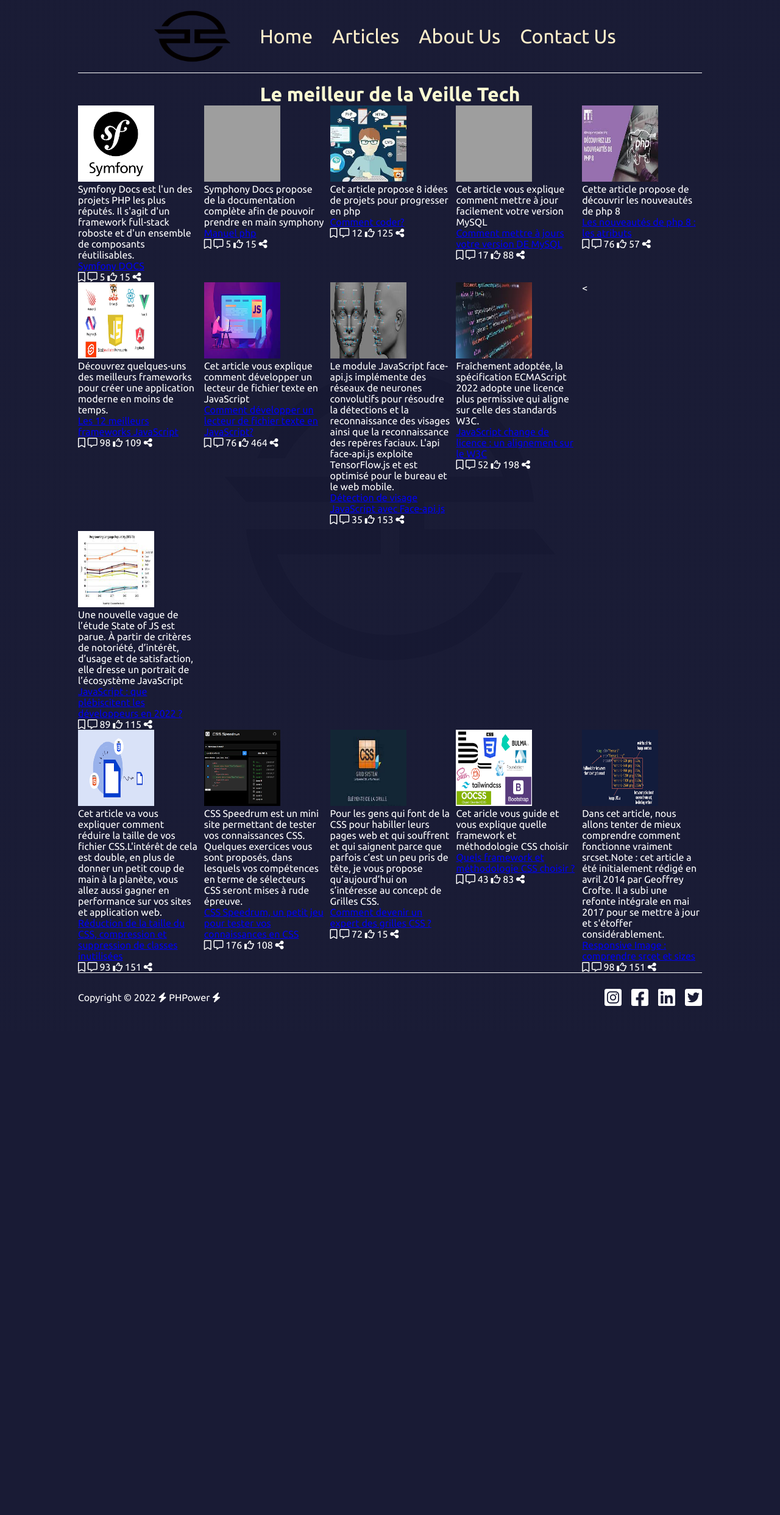
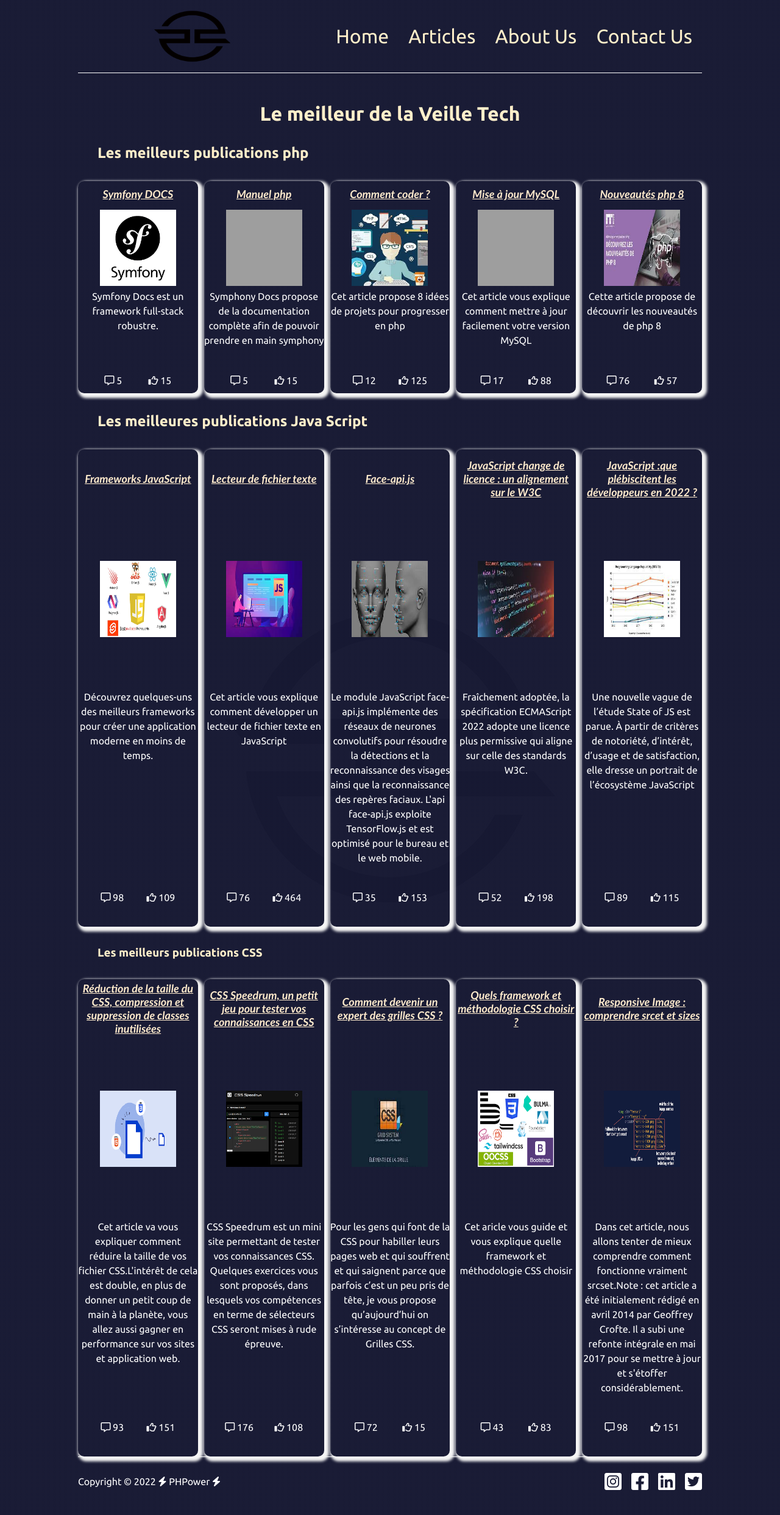
Before and after one commit to Florent-V/WCS_Projet_01_Tech_NEws, a PHP site: page /publication.php in a window 1280 px wide. Shown: the whole page at 61% size. Before the commit the page ends 1650 px from the top, so only its background shows below. Run offline with PHP 8.4, Linux system fonts and the light colour scheme; some libraries are stand-ins or nearby versions; grey boxes are pictures that could not be loaded.

Commit message:
modifications

```diff
--- a/about_us.php
+++ b/about_us.php
@@ -58,6 +58,9 @@
             <i class="fa-brands fa-square-instagram"></i><i class="fa-brands fa-square-facebook"></i><i class="fa-brands fa-linkedin"></i><i class="fa-brands fa-square-twitter"></i>
         </div>
 
+
+
+
     </main>
 
 
--- a/publication.php
+++ b/publication.php
@@ -23,206 +23,170 @@
 
 
     <h1>Le meilleur de la Veille Tech</h1>
+    <h2>Les meilleurs publications php</h2>
 
 
 
-    <div class="publicationphp">
-    <div class="article1">
+    <div class="publication">
+    <div class="article">
+    <a class="link"href="https://symfony.com/doc/current/index.html">Symfony DOCS</a>
     <img src="./img/css/symfony.png" alt="image symfony">
-    <p class="descripion">Symfony Docs est l'un des projets PHP les plus réputés. Il s'agit d'un framework full-stack roboste et d'un ensemble de composants réutilisables.</p>
-    <a href="https://symfony.com/doc/current/index.html">Symfony DOCS</a>
+    <p class="descripion">Symfony Docs est un framework full-stack robustre.</p>
     <p class='social'>
-                <span><i class="fa-regular fa-bookmark"></i></span>
                         <span><i class="fa-regular fa-message"></i> 5 </span>
                         <span><i class="fa-regular fa-thumbs-up"></i> 15 </span>
-                <span><i class="fa-solid fa-share-nodes"></i></span>
                     </p>
     </div>
 
-<div class="article2">
+<div class="article">
+<a class="link"href="https://www.php.net/">Manuel php</a>
     <img src="./img/css/php2.png" alt="logo php">
     <p class="descripion">Symphony Docs propose de la documentation complète afin de pouvoir prendre en main symphony</p>
-    <a href="https://www.php.net/">Manuel php</a>
     <p class='social'>
-                <span><i class="fa-regular fa-bookmark"></i></span>
                <span><i class="fa-regular fa-message"></i> 5 </span>
                 <span><i class="fa-regular fa-thumbs-up"></i> 15 </span>
-                <span><i class="fa-solid fa-share-nodes"></i></span>
                </p>
     </div>
 
-<div  class="article3">
+<div  class="article">
+<a class="link"href="https://www.commentcoder.com/projets-php-debutants/">Comment coder ?</a>
     <img src="./img/css/projet.jpeg" alt="image coder en php">
     <p class="descripion">Cet article propose 8 idées de projets pour progresser en php</p>
-    <a href="https://www.commentcoder.com/projets-php-debutants/">Comment coder?</a>
     <p class='social'>
-                <span><i class="fa-regular fa-bookmark"></i></span>
                <span><i class="fa-regular fa-message"></i> 12 </span>
                 <span><i class="fa-regular fa-thumbs-up"></i> 125 </span>
-                <span><i class="fa-solid fa-share-nodes"></i></span>
             </p>
     </div>
 
-<div  class="article4">
+<div  class="article">
+<a class="link"href="https://kinsta.com/fr/blog/version-mysql/">Mise à jour MySQL</a>
     <img src="./img/css/mysql.jpeg" alt="image MySQL">
     <p class="descripion">Cet article vous explique comment mettre à jour facilement votre version MySQL</p>
-    <a href="https://kinsta.com/fr/blog/version-mysql/">Comment mettre à jours votre version DE MySQL</a>
     <p class='social'>
-                <span><i class="fa-regular fa-bookmark"></i></span>
                 <span><i class="fa-regular fa-message"></i> 17 </span>
                 <span><i class="fa-regular fa-thumbs-up"></i> 88 </span>
-                <span><i class="fa-solid fa-share-nodes"></i></span>
                 </p>
     </div>
 
-<div  class="article5">
+<div  class="article">
+<a  class="link"href="https://mindsers.blog/fr/post/nouveautes-php8-attributs/">Nouveautés php 8</a>
     <img src="./img/css/php8.jpeg" alt="image php 8">
     <p class="descripion">Cette article propose de découvrir les nouveautés de php 8</p>
-    <a href="https://mindsers.blog/fr/post/nouveautes-php8-attributs/">Les nouveautés de php 8 : les atributs</a>
     <p class='social'>
-                <span><i class="fa-regular fa-bookmark"></i></span>
                 <span><i class="fa-regular fa-message"></i> 76 </span>
                 <span><i class="fa-regular fa-thumbs-up"></i> 57 </span>
-                <span><i class="fa-solid fa-share-nodes"></i></span>
                </p>
 </div>
 </div>
 
-<div class="publicationjs">
-<div  class="article6">
+<h2>Les meilleures publications Java Script </h2>
+
+<div class="publication">
+<div  class="article">
+<a class="link"href="https://geekflare.com/fr/best-javascript-frameworks/">Frameworks JavaScript</a>
     <img src="./img/css/framework.png" alt="image logo des frameworks JavaScript">
      <p class="descripion">Découvrez quelques-uns des meilleurs frameworks pour créer une application moderne en moins de temps.</p>
-    <a href="https://geekflare.com/fr/best-javascript-frameworks/">Les 12 meilleurs frameworks JavaScript</a>
     <p class='social'>
-                <span><i class="fa-regular fa-bookmark"></i></span>
                 <span><i class="fa-regular fa-message"></i> 98 </span>
                 <span><i class="fa-regular fa-thumbs-up"></i> 109 </span>
-                <span><i class="fa-solid fa-share-nodes"></i></span>
             </p>
     </div>
 
-<div  class="article7">
+<div  class="article">
+<a class="link"href="https://www.journaldunet.fr/web-tech/developpement/1202851-comment-developper-un-lecteur-de-fichier-texte-en-javascript/">Lecteur de fichier texte </a>
     <img src="./img/css/js3.jpeg" alt="image JavaScript ">
     <p class="descripion">Cet article vous explique comment développer un lecteur de fichier texte en JavaScript</p>
-    <a href="https://www.journaldunet.fr/web-tech/developpement/1202851-comment-developper-un-lecteur-de-fichier-texte-en-javascript/">Comment développer un lecteur de fichier texte en JavaScript?</a>
     <p class='social'>
-                <span><i class="fa-regular fa-bookmark"></i></span>
                  <span><i class="fa-regular fa-message"></i> 76 </span>
                 <span><i class="fa-regular fa-thumbs-up"></i> 464 </span>
-                <span><i class="fa-solid fa-share-nodes"></i></span>
                </p>
     </div>
 
-<div  class="article8">
+<div  class="article">
+<a  class="link"href="https://www.infoq.com/fr/news/2020/03/face-api-js/">Face-api.js</a>
     <img src="./img/css/faceapi.jpeg" alt="image de deux visages">
     <p class="descripion">Le module JavaScript face-api.js implémente des réseaux de neurones convolutifs pour résoudre la détections et la reconnaissance des visages ainsi que la reconnaissance des repères faciaux. L'api face-api.js exploite TensorFlow.js et est optimisé pour le bureau et le web mobile.</p>
-    <a href="https://www.infoq.com/fr/news/2020/03/face-api-js/">Détection de visage JavaScript avec Face-api.js</a>
     <p class='social'>
-                <span><i class="fa-regular fa-bookmark"></i></span>
                 <span><i class="fa-regular fa-message"></i> 35 </span>
                 <span><i class="fa-regular fa-thumbs-up"></i> 153 </span>
-                <span><i class="fa-solid fa-share-nodes"></i></span>
                  </p>
     </div>
 
-<div  class="article9">
+<div  class="article">
+<a class="link"href="https://www.silicon.fr/javascript-change-licence-alignement-w3c-442343.html">JavaScript change de licence : un alignement sur le W3C</a>
     <img src="./img/css/codejs.jpeg" alt="image de code JavaScrript">
     <p class="descripion">Fraîchement adoptée, la spécification ECMAScript 2022 adopte une licence plus permissive qui aligne sur celle des standards W3C.</p>
-    <a href="https://www.silicon.fr/javascript-change-licence-alignement-w3c-442343.html">JavaScript change de licence : un alignement sur le W3C</a>
     <p class='social'>
-                <span><i class="fa-regular fa-bookmark"></i></span>
                <span><i class="fa-regular fa-message"></i> 52 </span>
                 <span><i class="fa-regular fa-thumbs-up"></i> 198 </span>
-                <span><i class="fa-solid fa-share-nodes"></i></span>
                 </p>
     </div>
 
-<  <div class="article 10">
-    <img src="./img/css/js2.jpeg" alt="image statistique langage de programmation">
+ <div class="article">
+<a class="link"href="https://www.silicon.fr/javascript-developpeurs-2022-432946.html">JavaScript :que plébiscitent les développeurs en 2022 ?</a>
+  <img src="./img/css/js2.jpeg" alt="Image statistique">
     <p class="descripion">Une nouvelle vague de l’étude State of JS est parue. À partir de critères de notoriété, d’intérêt, d’usage et de satisfaction, elle dresse un portrait de l’écosystème JavaScript</p>
-    <a href="https://www.silicon.fr/javascript-developpeurs-2022-432946.html">JavaScript : que plébiscitent les développeurs en 2022 ?</a>
     <p class='social'>
-                <span><i class="fa-regular fa-bookmark"></i></span>
                 <span><i class="fa-regular fa-message"></i> 89 </span>
                 <span><i class="fa-regular fa-thumbs-up"></i> 115 </span>
-                <span><i class="fa-solid fa-share-nodes"></i></span>
                </p>
     </div>
     </div>
 
+    <h3>Les meilleurs publications CSS</h3>
 
-    <div class="publicationsCSS">
-    <div class="article11">
+    <div class="publication">
+    <div class="article">
+    <a class="link"href="https://developpeur-freelance.io/blog/reduire-taille-css/">Réduction de la taille du CSS, compression et suppression de classes inutilisées</a>
     <img src="./img/css/css1.png" alt="image compression du fichiers">
     <p class="descripion">Cet article va vous expliquer comment réduire la taille de vos fichier CSS.L'intérêt de cela est double, en plus de donner un petit coup de main à la planète, vous allez aussi gagner en performance sur vos sites et application web. </p>
-    <a href="https://developpeur-freelance.io/blog/reduire-taille-css/">Réduction de la taille du CSS, compression et suppression de classes inutilisées</a>
     <p class='social'>
-                <span><i class="fa-regular fa-bookmark"></i></span>
                 <span><i class="fa-regular fa-message"></i> 93 </span>
                 <span><i class="fa-regular fa-thumbs-up"></i> 151 </span>
-                <span><i class="fa-solid fa-share-nodes"></i></span>
                </p>
     </div>
 
-<div  class="article12">
+<div  class="article">
+<a class="link" href="https://blog.shevarezo.fr/post/2022/01/20/css-speedrun-tester-connaissances-css">CSS Speedrum, un petit jeu pour tester vos connaissances en CSS</a>
     <img src="./img/css/css2.png" alt="image de l'interface du site CSS Speedrum">
     <p class="descripion">CSS Speedrum est un mini site permettant de tester vos connaissances CSS. Quelques exercices vous sont proposés, dans lesquels vos compétences en terme de sélecteurs CSS seront mises à rude épreuve. </p>
-    <a href="https://blog.shevarezo.fr/post/2022/01/20/css-speedrun-tester-connaissances-css">CSS Speedrum, un petit jeu pour tester vos connaissances en CSS</a>
     <p class='social'>
-                <span><i class="fa-regular fa-bookmark"></i></span>
               <span><i class="fa-regular fa-message"></i> 176 </span>
                 <span><i class="fa-regular fa-thumbs-up"></i> 108 </span>
-                <span><i class="fa-solid fa-share-nodes"></i></span>
               </p>
     </div>
 
-<div  class="article13">
+<div  class="article">
+<a class="link" href="https://korben.info/apprendre-grilles-css.html">Comment devenir un expert des grilles CSS ?</a>
     <img src="./img/css/css3.jpeg" alt="image qui représente un logo css avec grid">
     <p class="descripion">Pour les gens qui font de la CSS pour habiller leurs pages web et qui souffrent et qui saignent parce que parfois c’est un peu pris de tête, je vous propose qu’aujourd’hui on s’intéresse au concept de Grilles CSS.</p>
-    <a href="https://korben.info/apprendre-grilles-css.html">Comment devenir un expert des grilles CSS ?</a>
     <p class='social'>
-                <span><i class="fa-regular fa-bookmark"></i></span>
                 <span><i class="fa-regular fa-message"></i> 72 </span>
                 <span><i class="fa-regular fa-thumbs-up"></i> 15 </span>
-                <span><i class="fa-solid fa-share-nodes"></i></span>
              </p>
     </div>
 
-<div  class="article14">
+<div  class="article">
+<a class="link" href="https://www.alsacreations.com/actu/lire/1823-quels-framework-methodologie-css-choisir.html">Quels framework et méthodologie CSS choisir ?</a>
     <img src="./img/css/css4.png" alt="image qui représente les différents frameworks CSS">
     <p class="descripion">Cet aricle vous guide et vous explique quelle framework et méthodologie CSS choisir</p>
-    <a href="https://www.alsacreations.com/actu/lire/1823-quels-framework-methodologie-css-choisir.html">Quels framework et méthodologie CSS choisir ?</a>
          <p class='social'>
-                <span><i class="fa-regular fa-bookmark"></i></span>
                <span><i class="fa-regular fa-message"></i> 43 </span>
                 <span><i class="fa-regular fa-thumbs-up"></i> 83 </span>
-                <span><i class="fa-solid fa-share-nodes"></i></span>
              </p>
     </div>
 
-<div  class="article15">
+<div  class="article">
+<a class="link" href="https://www.alsacreations.com/article/lire/1621-responsive-images-srcset.html">Responsive Image : comprendre srcet et sizes</a>
     <img src="./img/css/css5.png" alt="image qui represente les dimensions d'une image ">
     <p class="descripion">Dans cet article, nous allons tenter de mieux comprendre comment fonctionne vraiment srcset.Note : cet article a été initialement rédigé en avril 2014 par Geoffrey Crofte. Il a subi une refonte intégrale en mai 2017 pour se mettre à jour et s'étoffer considérablement. </p>
-    <a href="https://www.alsacreations.com/article/lire/1621-responsive-images-srcset.html">Responsive Image : comprendre srcet et sizes</a>
     <p class='social'>
-                <span><i class="fa-regular fa-bookmark"></i></span>
              <span><i class="fa-regular fa-message"></i> 98 </span>
                 <span><i class="fa-regular fa-thumbs-up"></i> 151 </span>
-                <span><i class="fa-solid fa-share-nodes"></i></span>
              </p>
 
      </div>
     </div>
-
-</section>
-
-
-
-
-
-
-
-
 
  <?php
         include '_footer.php';
--- a/style/publication.css
+++ b/style/publication.css
@@ -20,38 +20,67 @@
 
 
 h1 {
-    color: lightgoldenrodyellow;
+color: #FFEFCA;
 text-align: center;
+padding: 0%;
+margin: 2rem;
 }
 
+h2 {
+    color: #FFEFCA;
+    margin: 2rem;
+   }
 
+   h3 {
+    color: #FFEFCA;
+    margin: 2rem;
+}
 
-.publicationphp {
+.link {
+    color: blanchedalmond;
+font-family: 'Gill Sans', 'Gill Sans MT', Calibri, 'Trebuchet MS', sans-serif;
+font-size: 18px;
+font-weight:bold ;
+font-style: italic;
+text-align: center;
+margin: auto;
+  }
+
+.publication {
     display: grid;
     grid-template-columns: repeat(5, 1fr);
     grid-gap: 10px;
     grid-auto-rows: minmax(100px, auto);
+    margin: 0;
    }
 
-  .publicationjs {
+    .article{
         display: grid;
-    grid-template-columns: repeat(5, 1fr);
-    grid-gap: 10px;
-    grid-auto-rows: minmax(100px, auto);
-  }
-
-  .publicationsCSS {
-    display: grid;
-    grid-template-columns: repeat(5, 1fr);
-    grid-gap: 10px;
-    grid-auto-rows: minmax(100px, auto);
+        grid-template-columns: 1;
+        grid-template-rows: 1fr 3fr 3fr 1fr;
+        grid-gap: 5px;
+        border-radius: 10px / 10px;
+            box-shadow:4px 4px 4px 4px whitesmoke;
 }
 
 
+    .article p {
+    margin: 0;
+    text-align: center;
+    grid-column: 1/-1;
+    line-height: 1.5;
+}
 
+.social {
+        display: flex;
+        justify-content: space-evenly;
+        align-items: center;
+        margin: 0;
+    }
 
 
 img {
     width: 125px;
     height: 125px;
+   margin: auto;
 }
```
Lines whose indentation alone changed are shown as unchanged.
